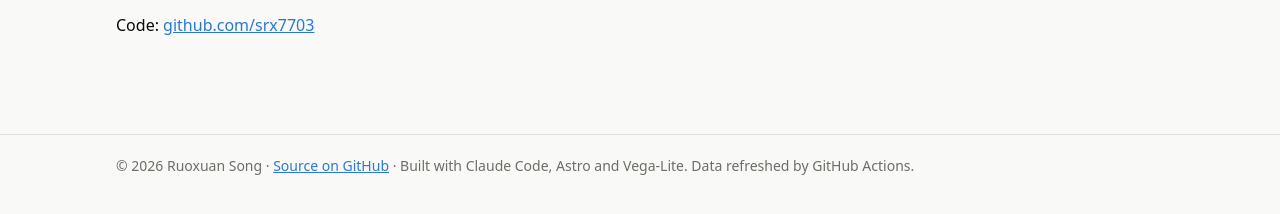
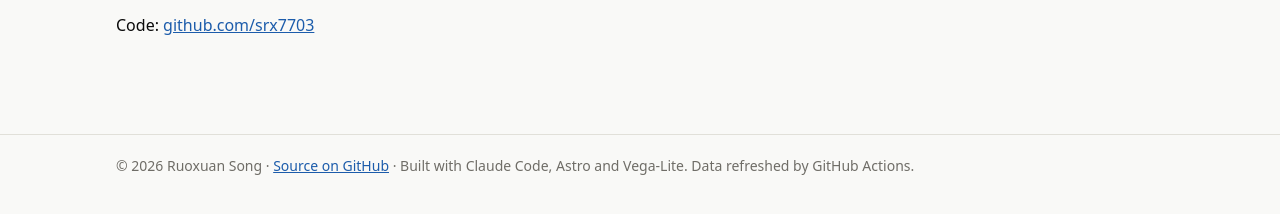
Before and after one commit to srx7703/srx7703.github.io, an Astro site in the folder site/: page /about in a window 1280 px wide. Shown: the part 284-498 px from the top of the page. Built offline with nearby package versions, Linux system fonts and the light colour scheme; Astro itself is replaced by a stand-in of ours.

Commit message:
site: darker link accent for AA contrast on the light theme
Co-Authored-By: Claude Fable 5.1 <noreply@anthropic.com>

```diff
--- a/site/src/styles/tokens.css
+++ b/site/src/styles/tokens.css
@@ -12,7 +12,7 @@
   --grid: #e1e0d9;
   --border: #e1e0d9;
   --border-strong: #c3c2b7;
-  --accent: #2a78d6;
+  --accent: #1c5cab; /* link/accent: 6.3:1 on the light plane */
   --positive: #006300;
   --negative: #d03b3b;
 
```
